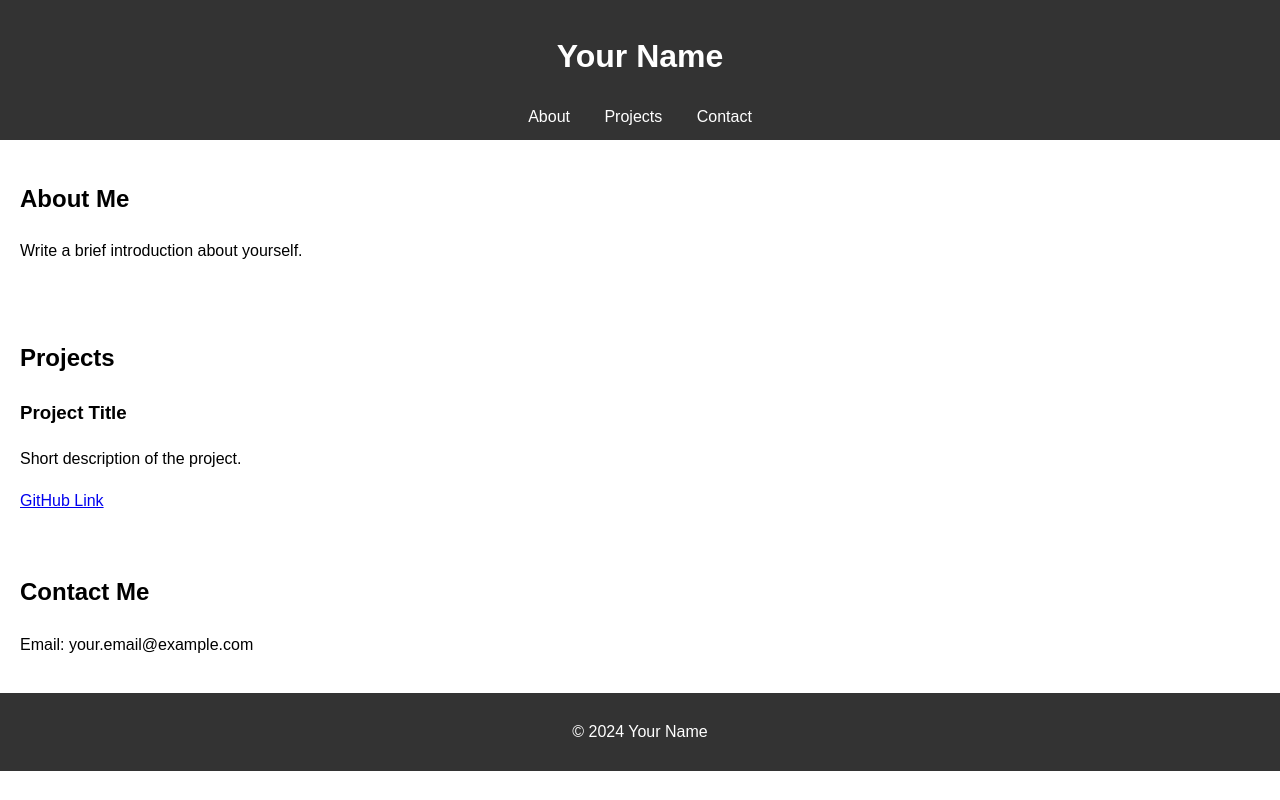
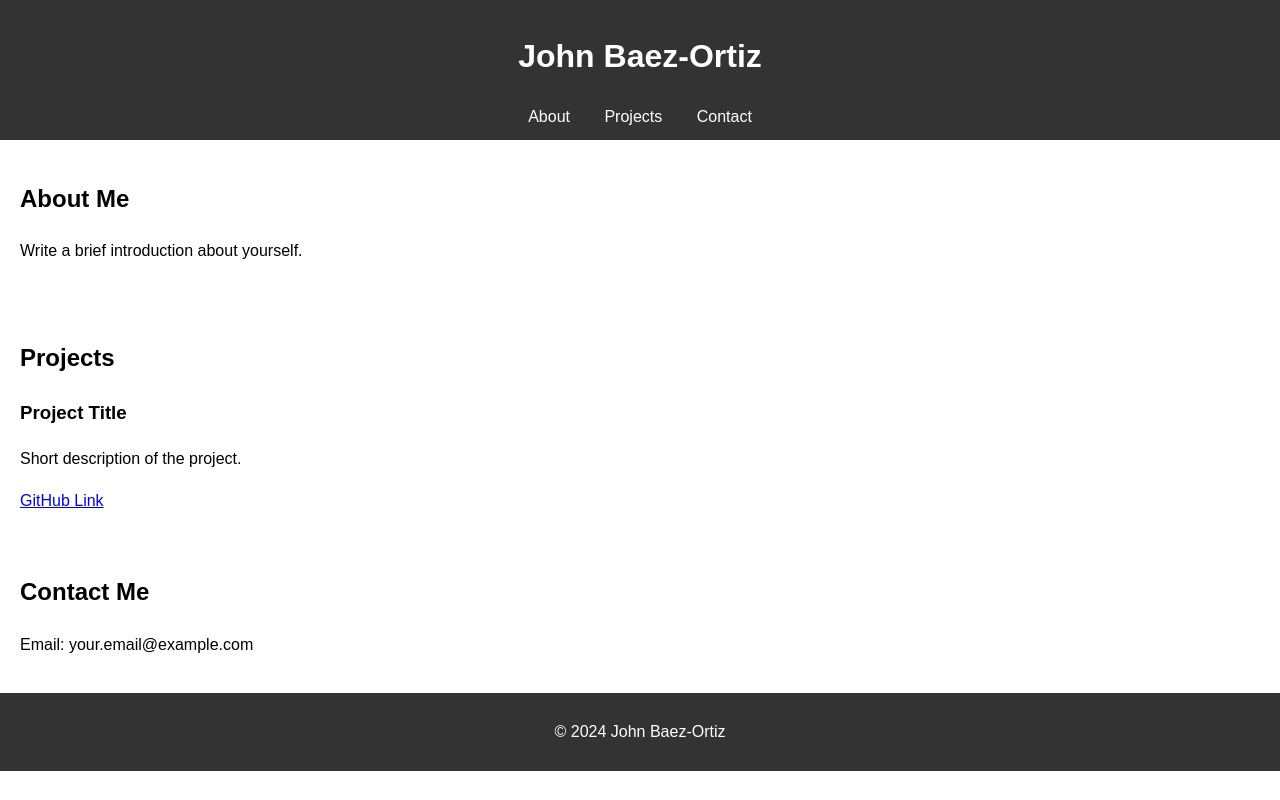
Before and after one commit to LeoThePug/LeoThePug.github.io, a plain HTML site: page index.html in a window 1280 px wide. Drawn offline with Linux system fonts and the light colour scheme.

Commit message:
Quick update

```diff
--- a/index.html
+++ b/index.html
@@ -3,12 +3,12 @@
 <head>
     <meta charset="UTF-8">
     <meta name="viewport" content="width=device-width, initial-scale=1.0">
-    <title>Your Name - Portfolio</title>
+    <title>John Baez-Ortiz - Portfolio</title>
     <link rel="stylesheet" href="style.css">
 </head>
 <body>
     <header>
-        <h1>Your Name</h1>
+        <h1>John Baez-Ortiz</h1>
         <nav>
             <a href="#about">About</a>
             <a href="#projects">Projects</a>
@@ -24,7 +24,7 @@
         <div class="project">
             <h3>Project Title</h3>
             <p>Short description of the project.</p>
-            <a href="https://github.com/your-repo">GitHub Link</a>
+            <a href="https://github.com/LeoThePug/LeoThePug.github.io">GitHub Link</a>
         </div>
     </section>
     <section id="contact">
@@ -32,7 +32,7 @@
         <p>Email: your.email@example.com</p>
     </section>
     <footer>
-        <p>© 2024 Your Name</p>
+        <p>© 2024 John Baez-Ortiz</p>
     </footer>
 </body>
 </html>
```
